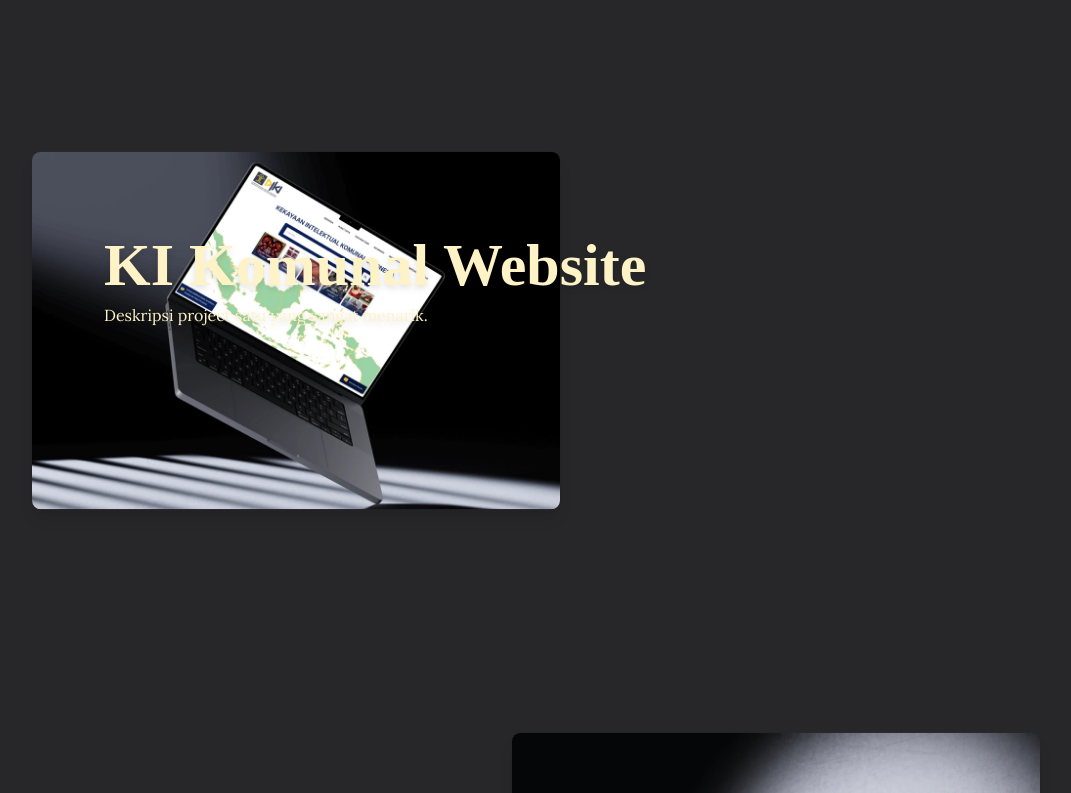
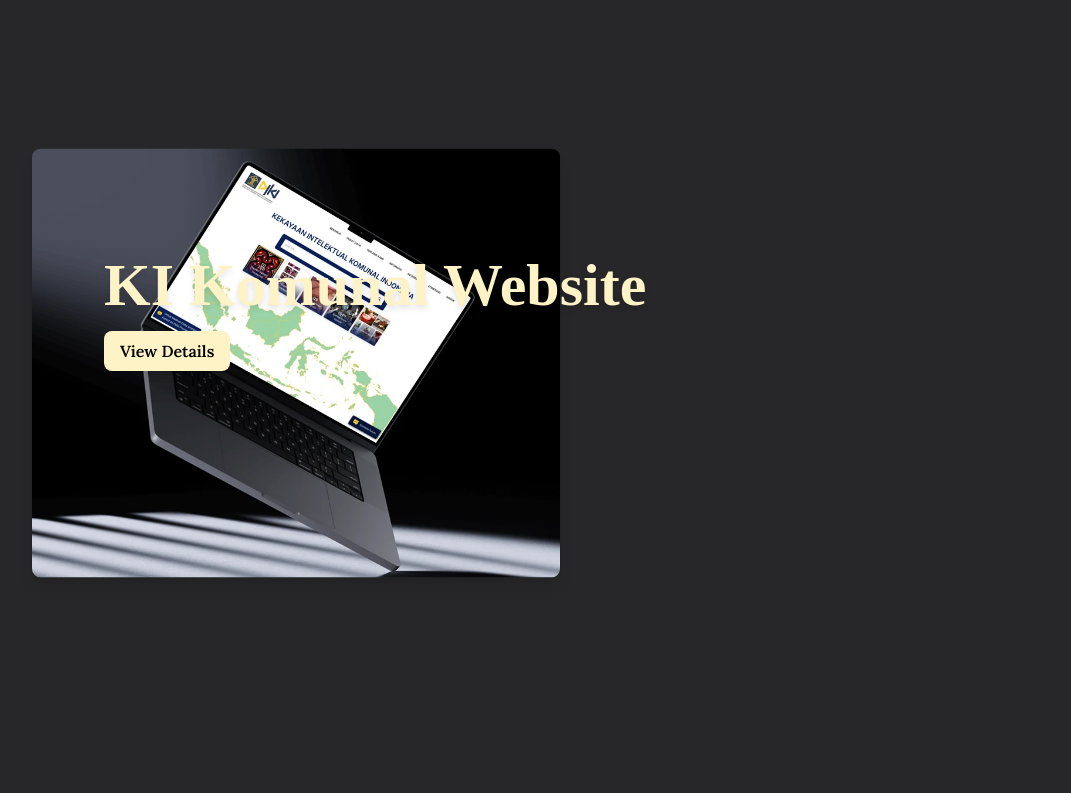
Before and after one commit to hnfroy/new-2025, a React (Vite) app: page / in a window 1280 px wide. Shown: the part 2000-2793 px from the top of the page, without its empty margins (104-1175 px from the left). Built offline with nearby package versions, Linux system fonts and the light colour scheme; a web font is replaced by a local one.

Commit message:
push new

```diff
--- a/src/components/CTAContact.tsx
+++ b/src/components/CTAContact.tsx
@@ -78,6 +78,7 @@ export default function CTAContact() {
         <p className="text-lg text-amber-100 mb-8">
           Have a project in mind or just want to say hi? My inbox is always open!
         </p>
+        <div className="relative py-16">
           <a
             ref={floatingBtnRef}
             href="mailto:hnfroy@gmail.com"
@@ -88,6 +89,7 @@ export default function CTAContact() {
             Contact Me
           </a>
         </div>
+      </div>
     </section>
   );
 }
--- a/src/components/ProjectParallax.tsx
+++ b/src/components/ProjectParallax.tsx
@@ -1,6 +1,9 @@
 import { useEffect, useRef } from "react";
 import { gsap } from 'gsap'
 import { ScrollTrigger } from "gsap/ScrollTrigger";
+import { Link } from "react-router-dom";
+// import { Link } from "react-router-dom";
+
 gsap.registerPlugin(ScrollTrigger);
 
 export default function ProjectParallax() {
@@ -10,7 +13,6 @@ export default function ProjectParallax() {
   const floatingBtnRef = useRef<HTMLAnchorElement>(null);
 
   useEffect(() => {
-    // Animasi teks heading slide dari kiri
     gsap.fromTo(
       headingRef.current,
       { x: -100, opacity: 0 },
@@ -60,8 +62,6 @@ export default function ProjectParallax() {
               yoyo: true,
             }
           );
-        } else {
-          console.warn("Floating button ref is null");
         }
       });
 
@@ -95,7 +95,6 @@ export default function ProjectParallax() {
     {
       id: 1,
       title: "KI Komunal Website",
-      description: "Deskripsi project satu yang sangat menarik.",
       image:
         "../../public/assets/img/projects/kikomunal.webp",
       alignImage: "md:justify-start",
@@ -104,7 +103,6 @@ export default function ProjectParallax() {
     {
       id: 2,
       title: "Pengaduan WebApp",
-      description: "Deskripsi project dua yang tak kalah keren.",
       image:
         "../../public/assets/img/projects/pengaduan.webp",
       alignImage: "md:justify-end",
@@ -113,7 +111,6 @@ export default function ProjectParallax() {
     {
       id: 3,
       title: "Hakcipta WebApp",
-      description: "Design Website & Dashboard Backoffice.",
       image:
         "../../public/assets/img/projects/ehakcipta.webp",
       alignImage: "md:justify-start",
@@ -122,7 +119,6 @@ export default function ProjectParallax() {
     {
       id: 4,
       title: "Muda Penuh Kreasi Website",
-      description: "Deskripsi project tiga yang luar biasa.",
       image:
         "../../public/assets/img/projects/mpkreasi.webp",
       alignImage: "md:justify-end",
@@ -131,7 +127,6 @@ export default function ProjectParallax() {
     {
       id: 5,
       title: "Inti Ragam Perkasa Website",
-      description: "Deskripsi project tiga yang luar biasa.",
       image:
         "../../public/assets/img/projects/intrakasa.webp",
       alignImage: "md:justify-start",
@@ -142,14 +137,12 @@ export default function ProjectParallax() {
   return (
     <div className="w-full bg-zinc-800">
       <div className="container mx-auto bg-zinc-800 py-20 space-y-32">
-        {/* 🔠 Heading Portofolio */}
         <h2
           ref={headingRef}
           className="text-4xl text-hero md:text-6xl font-bold text-amber-100"
         >
           Featured <br />Projects.
         </h2>
-
         {projects.map((project, index) => (
           <div
             key={project.id}
@@ -170,7 +163,7 @@ export default function ProjectParallax() {
                 <img
                   src={project.image}
                   alt={project.title}
-                  className="w-full rounded-lg shadow-lg object-cover"
+                  className="w-[575px] h-[390px] rounded-lg shadow-lg object-cover"
                   loading="lazy"
                 />
                 <div
@@ -180,9 +173,12 @@ export default function ProjectParallax() {
                     <h2 className="text-2xl md:text-6xl font-bold text-amber-100 drop-shadow-md">
                       {project.title}
                     </h2>
-                    <p className="mt-2 text-amber-100 drop-shadow-md">
-                      {project.description}
-                    </p>
+                    <Link
+                      to={`/project/${project.id}`}
+                      className="inline-block mt-4 bg-amber-100 text-black px-4 py-2 rounded-lg font-semibold hover:bg-amber-200 transition"
+                    >
+                      View Details
+                    </Link>
                   </div>
                 </div>
               </div>
--- /dev/null
+++ b/src/features/projects/data/projects.ts
@@ -0,0 +1,32 @@
+export const projects = [
+  {
+    id: 1,
+    title: "My Awesome Project",
+    image: "/assets/img/projects/prj-hakcipta.png",
+    desc: "Ini adalah deskripsi lengkap mengenai project ini. Menjelaskan tujuan, tantangan, dan solusi yang diberikan.",
+    tech: [
+      { name: "Tailwind", icon: "/assets/svg/tailwind.svg" },
+      { name: "Bootstrap", icon: "/assets/svg/bootstrap.svg" },
+    ],
+    gallery: [
+      "/assets/img/projects/prj-hakcipta.png",
+      "/assets/img/projects/ehakcipta.webp",
+      "/assets/img/projects/mpkreasi.webp",
+      "/assets/img/projects/kikomunal.webp",
+    ],
+  },
+  {
+    id: 2,
+    title: "My Awesome Project",
+    image: "/assets/img/projects/prj-hakcipta.png",
+    desc: "Ini adalah deskripsi lengkap mengenai project ini. Menjelaskan tujuan, tantangan, dan solusi yang diberikan.",
+    tech: [
+      { name: "Tailwind", icon: "/assets/svg/tailwind.svg" },
+      { name: "Bootstrap", icon: "/assets/svg/bootstrap.svg" },
+    ],
+    gallery: [
+      "/assets/img/projects/mpkreasi.webp",
+      "/assets/img/projects/kikomunal.webp",
+    ],
+  },
+];
--- /dev/null
+++ b/src/features/projects/pages/HomePage.tsx
@@ -0,0 +1,19 @@
+import Hero from "../../../components/Hero";
+import About from "../../../components/About";
+import ProjectParallax from "../../../components/ProjectParallax";
+import Nav from "../../../components/Nav";
+import CTAContact from "../../../components/CTAContact";
+import Footer from "../../../components/Footer";
+
+export default function HomePage() {
+  return (
+    <div>
+      <Nav />
+      <Hero />
+      <About />
+      <ProjectParallax />
+      <CTAContact />
+      <Footer />
+    </div>
+  );
+}
--- /dev/null
+++ b/src/features/projects/pages/ProjectDetail.tsx
@@ -0,0 +1,132 @@
+import { useParams } from "react-router-dom";
+import { projects } from "../data/projects";
+import Nav from "../../../components/Nav";
+import CTAContact from "../../../components/CTAContact";
+import Footer from "../../../components/Footer";
+import gsap from "gsap";
+import { ScrollTrigger } from "gsap/ScrollTrigger";
+import { useEffect, useRef } from "react";
+
+gsap.registerPlugin(ScrollTrigger);
+
+export default function ProjectDetail() {
+  const { id } = useParams<{ id: string }>();
+  const project = projects.find((p) => p.id.toString() === id);
+
+  const galleryRef = useRef<HTMLDivElement>(null);
+  const containerRef = useRef<HTMLDivElement>(null);
+
+  useEffect(() => {
+    if (!galleryRef.current || !containerRef.current) return;
+
+    const ctx = gsap.context(() => {
+      const sections = galleryRef.current!.querySelectorAll(".gallery-item");
+      const totalWidth = Array.from(sections).reduce(
+        (acc, section) => acc + (section as HTMLElement).offsetWidth + 16, // +gap
+        0
+      );
+
+      gsap.to(galleryRef.current, {
+        x: () => `-${totalWidth - window.innerWidth}`,
+        ease: "none",
+        scrollTrigger: {
+          trigger: containerRef.current,
+          start: "top top",
+          end: () => `+=${totalWidth}`,
+          pin: true,
+          scrub: 1,
+          anticipatePin: 1,
+        },
+      });
+    }, containerRef);
+
+    return () => ctx.revert();
+  }, []);
+
+  if (!project) {
+    return <div className="text-center text-red-500 mt-20">Project not found</div>;
+  }
+
+  return (
+    <>
+      <Nav />
+      <section className="w-full bg-zinc-800 text-amber-100 py-20 relative overflow-hidden">
+        <div className="container mx-auto px-4">
+          <div>
+            <h1 className="text-4xl font-bold mb-6">{project.title}</h1>
+            <img
+              src={project.image}
+              alt={project.title}
+              className="w-full h-[500px] object-cover rounded-lg shadow-xl mb-10"
+            />
+            <p className="text-lg leading-relaxed mb-8">{project.desc}</p>
+
+            <div>
+              <h2 className="text-2xl font-semibold mb-4">Tech Stack</h2>
+              <div className="flex gap-4 flex-wrap">
+                {project.tech.map((tech, index) => (
+                  <div key={index} className="flex flex-col items-center">
+                    <img
+                      src={tech.icon}
+                      alt={tech.name}
+                      className="w-[60px] h-[60px] object-contain"
+                    />
+                    <span className="mt-1 text-sm">{tech.name}</span>
+                  </div>
+                ))}
+              </div>
+            </div>
+          </div>
+          <div
+            ref={containerRef}
+            className="relative w-full bg-zinc-800 text-amber-100 overflow-hidden"
+          >
+            <div
+              ref={galleryRef}
+              className="flex gap-4 py-10 w-max gallery-track"
+            >
+              {project.gallery.map((img, i) => (
+                <div
+                  key={i}
+                  className="gallery-item flex-shrink-0 w-[70vw] md:w-[75vw] md:h-[800px] rounded-lg overflow-hidden shadow-lg"
+                >
+                  <img
+                    src={img}
+                    alt={`project ${i + 1}`}
+                    className="w-full h-full object-cover"
+                  />
+                </div>
+              ))}
+            </div>
+          </div>
+        </div>
+      </section>
+
+      {/* <section
+        ref={containerRef}
+        className="relative w-full bg-zinc-800 text-amber-100 overflow-hidden"
+      >
+        <div
+          ref={galleryRef}
+          className="flex gap-4 px-10 py-20 w-max gallery-track"
+        >
+          {project.gallery.map((img, i) => (
+            <div
+              key={i}
+              className="gallery-item flex-shrink-0 w-[80vw] h-[820px] rounded-lg overflow-hidden shadow-lg"
+            >
+              <img
+                src={img}
+                alt={`project ${i + 1}`}
+                className="w-full h-full object-cover"
+              />
+            </div>
+          ))}
+        </div>
+      </section> */}
+
+      <CTAContact />
+      <Footer />
+    </>
+  );
+}
--- /dev/null
+++ b/src/features/projects/types.ts
@@ -0,0 +1,7 @@
+export interface Project {
+  id: number;
+  slug: string; // untuk halaman detail
+  title: string;
+  image: string;
+  description?: string;
+}
--- a/src/main.tsx
+++ b/src/main.tsx
@@ -1,11 +1,11 @@
-import { StrictMode } from 'react'
-import { createRoot } from 'react-dom/client'
+import React from "react";
+import ReactDOM from "react-dom/client";
+import Router from "./router";
 import './assets/styles/index.css'
 import './assets/styles/App.css'
-import App from './App.tsx'
 
-createRoot(document.getElementById('root')!).render(
-  <StrictMode>
-    <App />
-  </StrictMode>,
-)
+ReactDOM.createRoot(document.getElementById("root")!).render(
+  <React.StrictMode>
+    <Router />
+  </React.StrictMode>
+);
--- /dev/null
+++ b/src/router/index.tsx
@@ -0,0 +1,14 @@
+import { BrowserRouter, Routes, Route } from "react-router-dom";
+import HomePage from "../features/projects/pages/HomePage";
+import ProjectDetail from "../features/projects/pages/ProjectDetail";
+
+export default function Router() {
+  return (
+    <BrowserRouter>
+      <Routes>
+        <Route path="/" element={<HomePage />} />
+        <Route path="/project/:id" element={<ProjectDetail />} />
+      </Routes>
+    </BrowserRouter>
+  );
+}
```
Also changed, not shown: 1 other file (tests, documents, lock files or other folders). Lines whose indentation alone changed are shown as unchanged.
